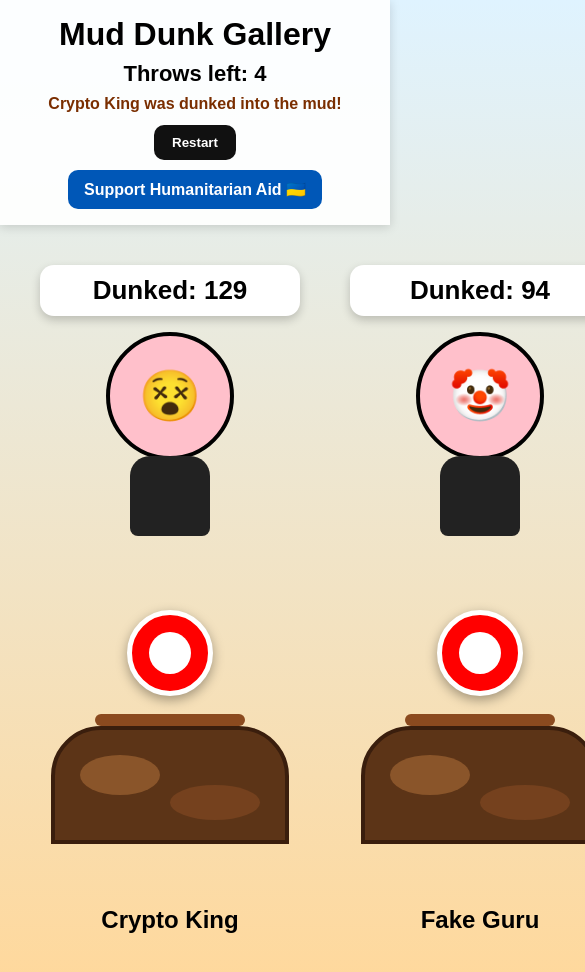
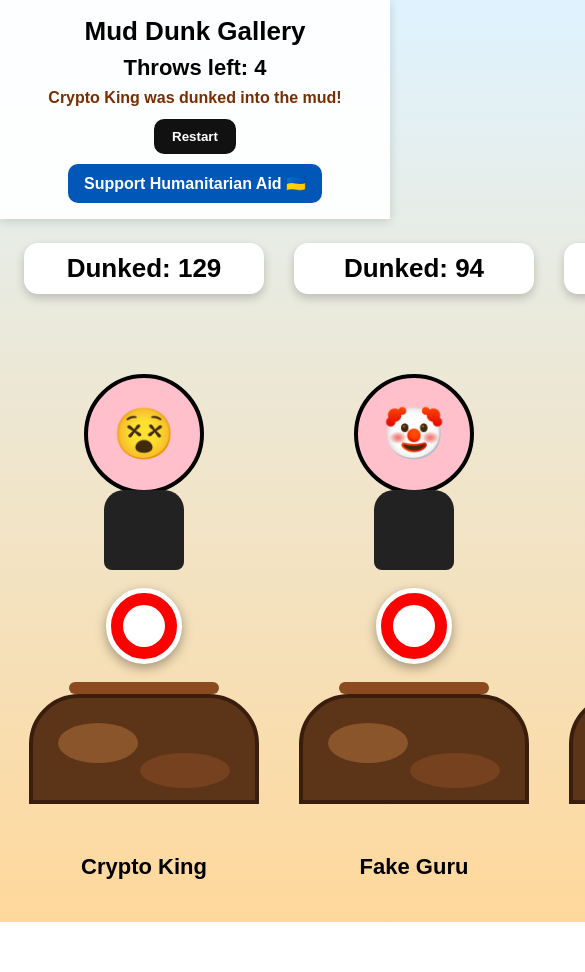
Before and after one commit to NavalnyMemorial/navalny-site, a website: page public/game.html in a window 390 px wide. Both pictures are taken after a click on the element 170 px from the left and 653 px from the top of the page. Shown: the top 972 px of the page, 585 px wide, since content can reach past the window. After the commit the page ends 922 px from the top, so only its background shows below. Drawn offline with Linux system fonts and the light colour scheme.

Commit message:
Update game.html

```diff
--- a/public/game.html
+++ b/public/game.html
@@ -6,18 +6,23 @@
   <title>Mud Dunk Gallery</title>
 
   <style>
+    * {
+      box-sizing: border-box;
+    }
+
     body {
       margin: 0;
       font-family: Arial, sans-serif;
       background: linear-gradient(#dff3ff, #ffd89b);
       overflow-x: auto;
+      min-height: 100vh;
     }
 
     .top {
       position: sticky;
       top: 0;
       z-index: 10;
-      background: rgba(255,255,255,0.9);
+      background: rgba(255,255,255,0.92);
       padding: 16px;
       text-align: center;
       box-shadow: 0 2px 10px rgba(0,0,0,0.15);
@@ -34,17 +39,47 @@
       font-weight: bold;
     }
 
+    .message {
+      margin-top: 8px;
+      font-weight: bold;
+      color: #7a2e00;
+    }
+
+    .restart {
+      margin-top: 12px;
+      padding: 10px 18px;
+      border: none;
+      border-radius: 10px;
+      background: #111;
+      color: white;
+      font-weight: bold;
+      cursor: pointer;
+    }
+
+    .donate {
+      margin-top: 10px;
+      display: inline-block;
+      padding: 10px 16px;
+      border-radius: 10px;
+      background: #0057b7;
+      color: white;
+      text-decoration: none;
+      font-weight: bold;
+    }
+
     .arena {
       display: flex;
       gap: 50px;
       padding: 40px;
       width: max-content;
+      min-width: 100vw;
     }
 
     .character {
       width: 260px;
       text-align: center;
       position: relative;
+      flex: 0 0 auto;
     }
 
     .counter {
@@ -65,6 +100,7 @@
     .person {
       position: absolute;
       left: 50%;
+      bottom: 0;
       transform: translateX(-50%);
       transition: transform 0.6s ease, opacity 0.4s ease;
       z-index: 2;
@@ -108,6 +144,7 @@
       display: flex;
       align-items: center;
       justify-content: center;
+      transition: transform 0.15s, opacity 0.2s;
     }
 
     .target::before {
@@ -124,8 +161,9 @@
     }
 
     .target.disabled {
-      opacity: 0.4;
+      opacity: 0.35;
       pointer-events: none;
+      filter: grayscale(1);
     }
 
     .seat {
@@ -181,32 +219,24 @@
       opacity: 1;
     }
 
-    button.restart {
-      margin-top: 12px;
-      padding: 10px 18px;
-      border: none;
-      border-radius: 10px;
-      background: #111;
-      color: white;
-      font-weight: bold;
-      cursor: pointer;
+    h2 {
+      margin-top: 8px;
+      font-size: 22px;
     }
 
-    .donate {
-      margin-top: 10px;
-      display: inline-block;
-      padding: 10px 16px;
-      border-radius: 10px;
-      background: #0057b7;
-      color: white;
-      text-decoration: none;
-      font-weight: bold;
+    @media (max-width: 600px) {
+      .arena {
+        gap: 30px;
+        padding: 24px;
       }
 
-    .message {
-      margin-top: 8px;
-      font-weight: bold;
-      color: #7a2e00;
+      .character {
+        width: 240px;
+      }
+
+      h1 {
+        font-size: 26px;
+      }
     }
   </style>
 </head>
@@ -219,7 +249,7 @@
     <div class="message" id="message">Tap any target to dunk a character.</div>
     <button class="restart" onclick="restartGame()">Restart</button>
     <br>
-  <a class="donate" href="#" target="_blank">Support Humanitarian Aid 🇺🇦</a>
+    <a class="donate" href="#" target="_blank" rel="noopener">Support Humanitarian Aid 🇺🇦</a>
   </div>
 
   <div class="arena" id="arena"></div>
@@ -237,6 +267,12 @@ let throwsLeft = 5;
 
     function render() {
       const arena = document.getElementById("arena");
+
+      if (!arena) {
+        console.error("Arena element was not found.");
+        return;
+      }
+
       arena.innerHTML = "";
 
       characters.forEach((ch) => {
@@ -275,6 +311,8 @@ function throwBall(id) {
       document.getElementById("throwsLeft").innerText = throwsLeft;
 
       const character = characters.find(c => c.id === id);
+      if (!character) return;
+
       character.dunks++;
 
       document.getElementById(`count-${id}`).innerText = character.dunks;
@@ -285,13 +323,17 @@ function throwBall(id) {
         `${character.name} was dunked into the mud!`;
 
       setTimeout(() => {
-    document.getElementById(`person-${id}`).classList.remove("dunked");
-    document.getElementById(`splash-${id}`).classList.remove("show");
+        const person = document.getElementById(`person-${id}`);
+        const splash = document.getElementById(`splash-${id}`);
+
+        if (person) person.classList.remove("dunked");
+        if (splash) splash.classList.remove("show");
       }, 900);
 
       if (throwsLeft === 0) {
         document.getElementById("message").innerText =
           "Game over. You used all 5 throws.";
+
         document.querySelectorAll(".target").forEach(t => {
           t.classList.add("disabled");
         });
@@ -309,7 +351,7 @@ function restartGame() {
       });
     }
 
-render();
+    document.addEventListener("DOMContentLoaded", render);
   </script>
 
 </body>
```
Lines whose indentation alone changed are shown as unchanged.
